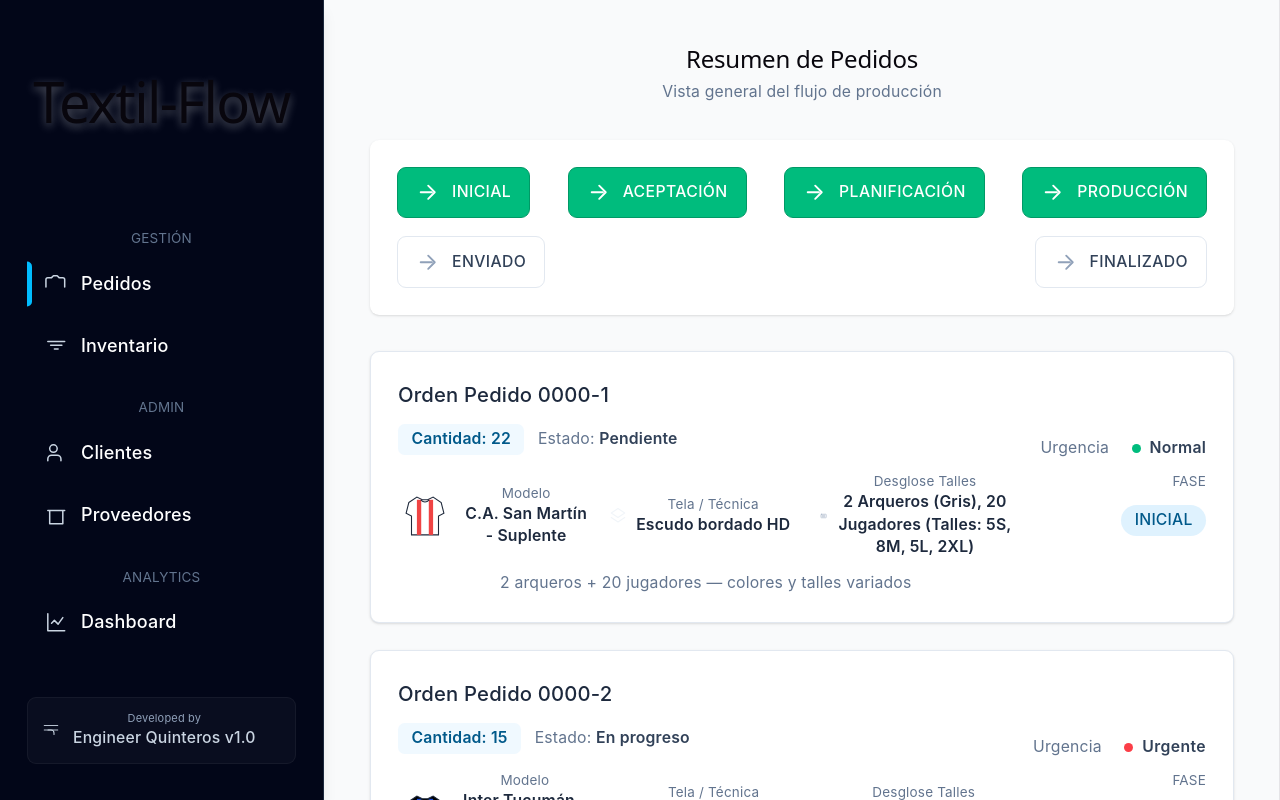
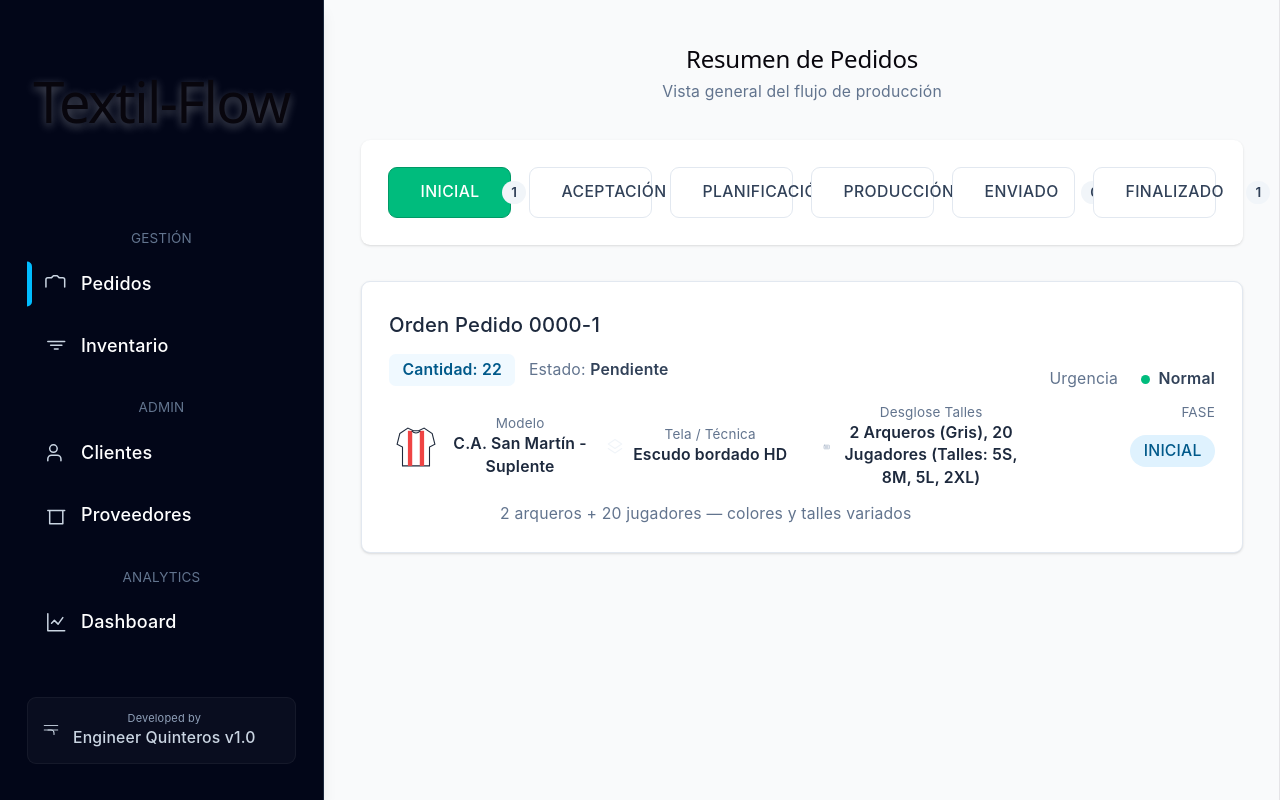
Before and after one commit to maxida/textil-flow, a React (Vite) app: page / in a window 1280 px wide. Shown: the top 800 px of the page. Built offline with nearby package versions, Linux system fonts and the light colour scheme.

Commit message:
funcionalidad al pinchar cada fase

```diff
--- a/src/App.css
+++ b/src/App.css
@@ -203,3 +203,12 @@
   background: linear-gradient(180deg, rgba(255,255,255,0.6), rgba(255,255,255,0.4));
   backdrop-filter: blur(6px) saturate(120%);
 }
+
+/* Fade animation for order list when filtering */
+@keyframes fadeIn {
+  from { opacity: 0; transform: translateY(6px); }
+  to { opacity: 1; transform: translateY(0); }
+}
+.fade-enter {
+  animation: fadeIn 320ms ease-out;
+}
--- a/src/App.tsx
+++ b/src/App.tsx
@@ -2,7 +2,7 @@
 // Lightweight local icon fallbacks (size prop in px, className for color)
 
 
-import React from 'react'
+import React, { useState, useMemo } from 'react'
 import { JerseyIcon } from './components/JerseyIcon'
 // Local lightweight icon components as fallbacks to avoid installing external deps
 // (Shirt component removed — using custom JerseyIcon per order)
@@ -87,13 +87,13 @@ const sampleOrders: Order[] = [
   },
 ]
 
-const steps = [
-  'INICIAL',
-  'ACEPTACIÓN',
-  'PLANIFICACIÓN',
-  'PRODUCCIÓN',
-  'ENVIADO',
-  'FINALIZADO',
+const phases = [
+  { id: 'INICIAL', label: 'INICIAL' },
+  { id: 'ACEPTACIÓN', label: 'ACEPTACIÓN' },
+  { id: 'PLANIFICACIÓN', label: 'PLANIFICACIÓN' },
+  { id: 'PRODUCCIÓN', label: 'PRODUCCIÓN' },
+  { id: 'ENVIADO', label: 'ENVIADO' },
+  { id: 'FINALIZADO', label: 'FINALIZADO' },
 ]
 
 const getPhaseClasses = (phase: Order['phase']) => {
@@ -149,6 +149,22 @@ const getJerseyProps = (order: Order) => {
 }
 
 const App: React.FC = () => {
+  const [activePhase, setActivePhase] = useState<Order['phase']>('INICIAL')
+
+  const countsByPhase = useMemo(() => {
+    return sampleOrders.reduce<Record<string, number>>((acc, o) => {
+      acc[o.phase] = (acc[o.phase] || 0) + 1
+      return acc
+    }, {})
+  }, [])
+
+  const filteredOrders = useMemo(() => sampleOrders.filter(o => o.phase === activePhase), [activePhase])
+
+  const isCompletedWhenProduction = (phaseId: string) => {
+    if (activePhase !== 'PRODUCCIÓN') return false
+    return ['INICIAL', 'ACEPTACIÓN', 'PLANIFICACIÓN'].includes(phaseId)
+  }
+
   return (
     <div className="min-h-screen flex bg-gray-50 text-slate-900 font-sans">
 
@@ -214,7 +230,7 @@ const App: React.FC = () => {
         </aside>
 
       {/* Main content */}
-      <main className="flex-1 ml-72 p-10">
+      <main className="flex-1 ml-72 px-8 py-10 max-w-[95%]">
         <header className="mb-8">
           <h2 className="text-3xl font-semibold text-slate-800">Resumen de Pedidos</h2>
           <p className="text-sm text-slate-500 mt-1">Vista general del flujo de producción</p>
@@ -222,18 +238,22 @@ const App: React.FC = () => {
 
         {/* Workflow stepper */}
         <div className="bg-white p-6 rounded-lg shadow-sm mb-8">
-          <div className="flex items-center gap-4 justify-between flex-wrap">
-            {steps.map((step, idx) => {
-              const isActive = idx <= 3 // ejemplo: hasta PRODUCCIÓN están activas
+          <div className="grid grid-cols-6 gap-4">
+            {phases.map((p) => {
+              const isActive = p.id === activePhase
+              const isCompleted = isCompletedWhenProduction(p.id)
               return (
-                <div key={step} className="flex items-center gap-3">
-                  <div className={`flex items-center gap-3 px-4 py-3 rounded-lg border ${isActive ? 'bg-emerald-500 text-white border-emerald-600' : 'bg-white text-slate-700 border-slate-200'}`}>
+                <div key={p.id} className="">
+                  <button
+                    onClick={() => setActivePhase(p.id as Order['phase'])}
+                    className={`w-full flex items-center justify-between gap-3 px-4 py-3 rounded-lg transition-all duration-300 border ${isActive ? 'bg-emerald-500 text-white border-emerald-600' : isCompleted ? 'bg-emerald-50 text-emerald-700 border-emerald-100' : 'bg-white text-slate-700 border-slate-200'}`}>
                     <svg className={`w-5 h-5 ${isActive ? 'text-white' : 'text-slate-400'}`} viewBox="0 0 24 24" fill="none" xmlns="http://www.w3.org/2000/svg">
                       <path d="M5 12h12" stroke="currentColor" strokeWidth={2} strokeLinecap="round" strokeLinejoin="round" />
                       <path d="M13 5l7 7-7 7" stroke="currentColor" strokeWidth={2} strokeLinecap="round" strokeLinejoin="round" />
                     </svg>
-                    <span className="text-sm font-medium tracking-wide">{step}</span>
-                  </div>
+                    <span className="text-sm font-medium tracking-wide">{p.label}</span>
+                    <span className="ml-2 inline-flex items-center justify-center px-2 py-0.5 text-xs font-semibold rounded-full bg-slate-100 text-slate-700">{countsByPhase[p.id] || 0}</span>
+                  </button>
                 </div>
               )
             })}
@@ -241,8 +261,8 @@ const App: React.FC = () => {
         </div>
 
         {/* Orders list */}
-        <section className="space-y-6">
-          {sampleOrders.map((o) => (
+        <section key={activePhase} className="space-y-6 fade-enter">
+          {filteredOrders.map((o) => (
             <article key={o.id} className="bg-white rounded-lg shadow-sm border border-slate-200 p-6 flex items-center justify-between order-card glassy">
               <div className="flex-1">
                 <div className="flex items-start justify-between">
```
